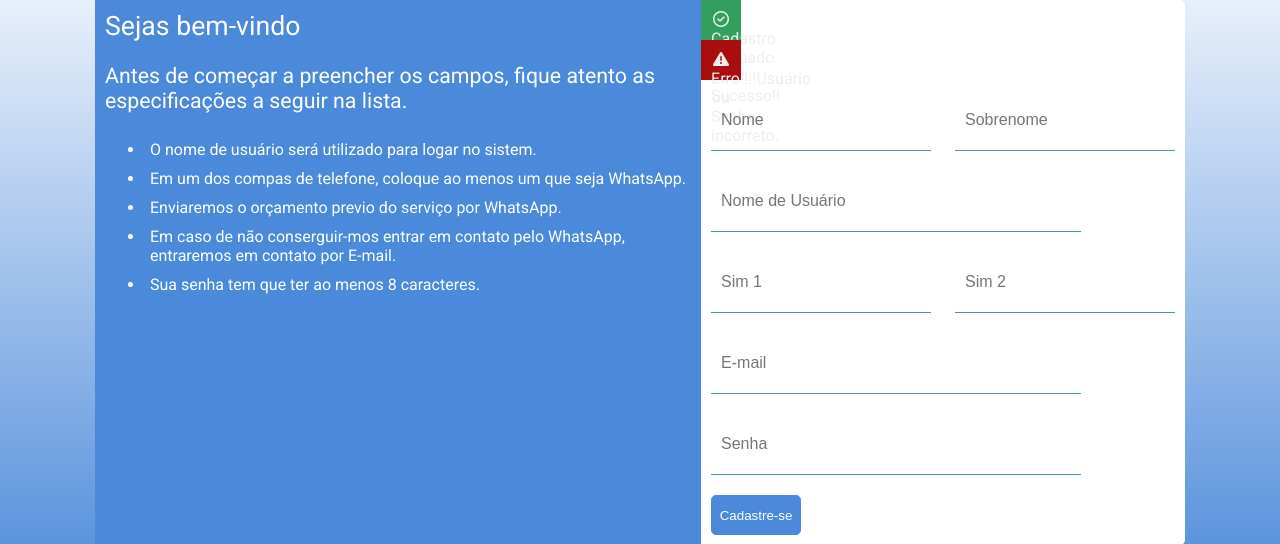
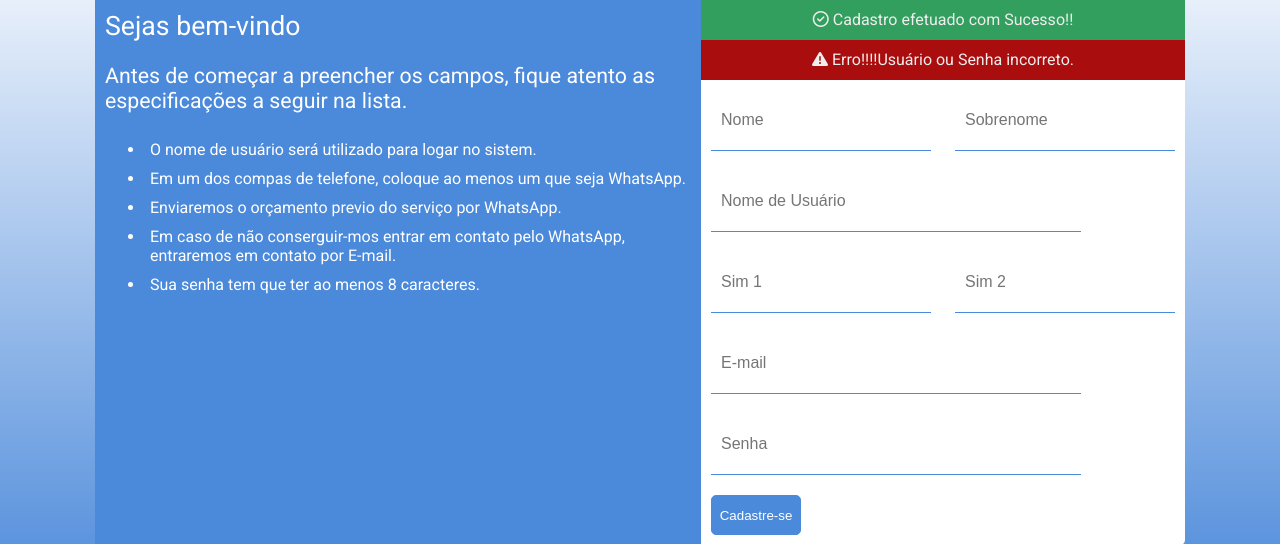
Before and after one commit to miguel8000/projetoADS, a PHP site: page /CadastroCliente.html in a window 1280 px wide. Shown: the part 94-638 px from the top of the page. Run offline with PHP 8.4, Linux system fonts and the light colour scheme; some libraries are stand-ins or nearby versions.

Commit message:
Victor
icones

```diff
--- a/css/estiloCadastroCliente.css
+++ b/css/estiloCadastroCliente.css
@@ -33,7 +33,6 @@ section{
 }
 /*MENSAGENS DE ERROR E SECESSO*/
 .conteinerMensagemErrorSucesso{
-	display: flex;
 	width: 100%;
 	margin: auto;
 	height: 40px;
@@ -47,7 +46,7 @@ section{
 	box-sizing: border-box;
 }
 .iconMensagemErrorSucesso{
-	width: 40px;
+
 	height: 40px;
 	text-align: center;
 	color: #eee;
```
Also changed, not shown: Cadastro_Cliente.php (renamed from cadastroCliente.php), Login_ADM.php (renamed from LoginADM.php).
